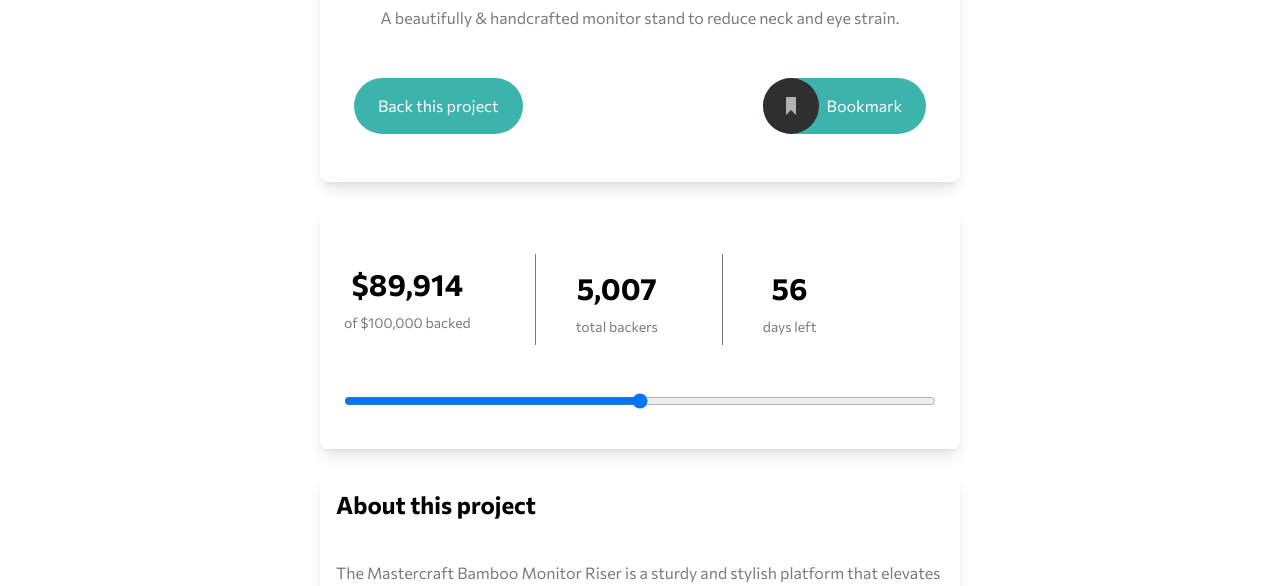
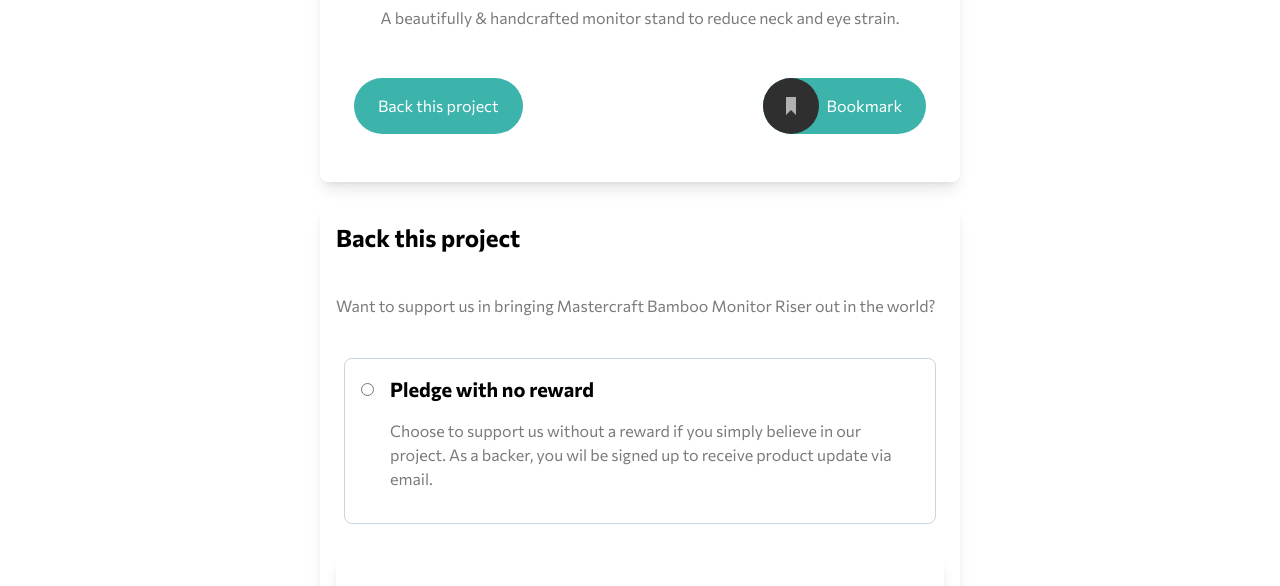
Before and after one commit to issa99-lab/Crowd-Funding-Product-Page, a website: page index.html in a window 1280 px wide. Shown: the part 514-1100 px from the top of the page. Drawn offline with Linux system fonts and the light colour scheme; files whose address does not match are found by name.

Commit message:
Started modal

```diff
--- a/index.html
+++ b/index.html
@@ -83,7 +83,37 @@
             </button>
           </div>
         </div>
+        <!-- Back This Project Modal -->
+        <!-- Back This Project Modal -->
+        <div
+        class="flex flex-col p-4  rounded-lg shadow-lg gap-4 md:gap-6 lg:gap-6 "
+      >
+      <h3 class=" text-2xl font-bold mb-2 lg:mb-4">Back this project</h3>
+      <p class="text-dark-gray mb-2 ">Want to support us in bringing Mastercraft Bamboo Monitor Riser out in the world?</p>
+      <section
+            class="flex flex-col p-2 gap-4 md:gap-6 lg:gap-6"
+          >
+           <!-- child child 1 -->
+            <!-- child child 1 -->
+            <div class="flex flex-col  border border-gray rounded-lg p-4 md:flex-row lg:flex-row">
+              <!-- 111 -->
+              <!-- flex item one -->
+              <div
+                class="flex flex-col md:flex-row md:mb-2 lg:flex-row lg:mb-2"
+              >
+              <div class="">
+                <input type="radio" name="" id="" class="text-xl mr-4 md:mt-2">
+                <h3 class="inline-block text-xl font-bold mb-2 md:hidden lg:mb-4 lg:hidden">Pledge with no reward</h3>
+              </div>
+              <!-- flex item two -->
+            <div class="">
+              <h3 class=" hidden text-xl font-bold mb-2 md:inline-block md:justify-start  lg:mb-4 lg:inline-block">Pledge with no reward</h3>
+              <p class="text-dark-gray mb-2 ">Choose to support us without a reward if you simply believe in our project. As a backer, you wil be signed up to receive product update via email.</p>
+            </div>
 
+              </div>
+            </div>
+        </section>
         <!-- second main child div -->
         <!-- second main child div -->
         <div
--- a/tailwind.config.js
+++ b/tailwind.config.js
@@ -5,7 +5,7 @@
     screens: {
       sm: '640px',
       md: '768px',
-      lg: '1024px',
+      lg: '1200px',
     },
     fontFamily: {
       sans: ['Commissioner', 'sans-serif']
```
Also changed, not shown: CSS/main.css.
